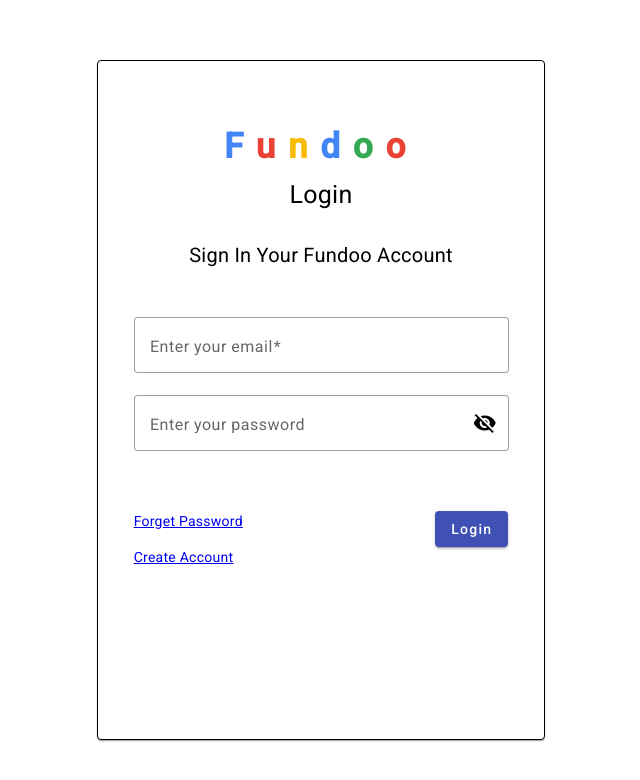
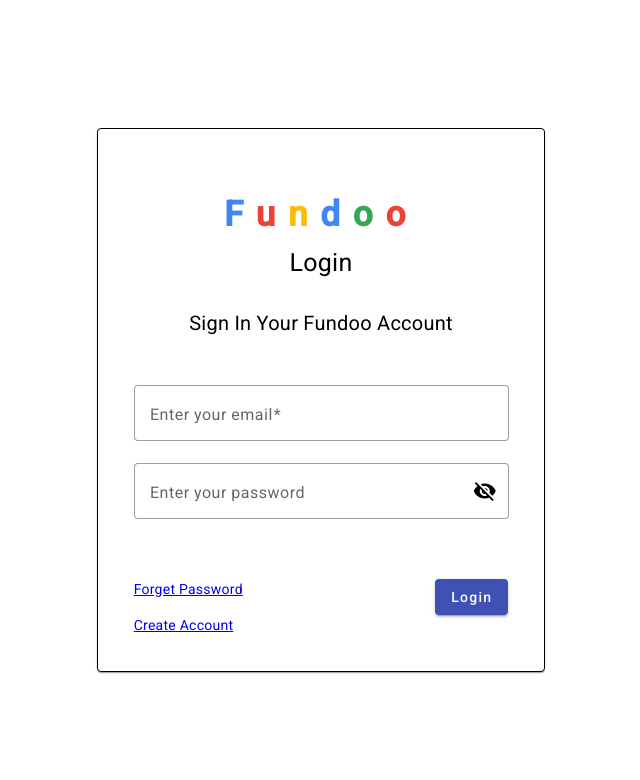
Before and after one commit to nileshshindes98/Fundoo_Notes_Angular, an Angular app: page / in a window 1280 px wide. Shown: the top 780 px of the page, without its empty margins (319-959 px from the left). Built offline with nearby package versions, Linux system fonts and the light colour scheme.

Commit message:
[Nilesh] : improve some css part of login page

```diff
--- a/src/app/components/login/login.component.html
+++ b/src/app/components/login/login.component.html
@@ -1,7 +1,7 @@
 <body>
 
   <mat-card>
-<div style="display: flex; flex-direction: column;  padding: 8%;">
+<div style="display: flex; flex-direction: column;  padding: 8%;height: auto;">
 
   <div style=" padding: 2%; margin: 5%; line-height: 6vh;display: flex; flex-direction: column; align-items: center;">
       <div class="Fundoo-Name">
--- a/src/app/components/login/login.component.scss
+++ b/src/app/components/login/login.component.scss
@@ -7,7 +7,7 @@
 mat-card {
     border: 1px solid black;
     width: 35%;
-    height: 85%;
+    height: auto;
 
 }
 
```
